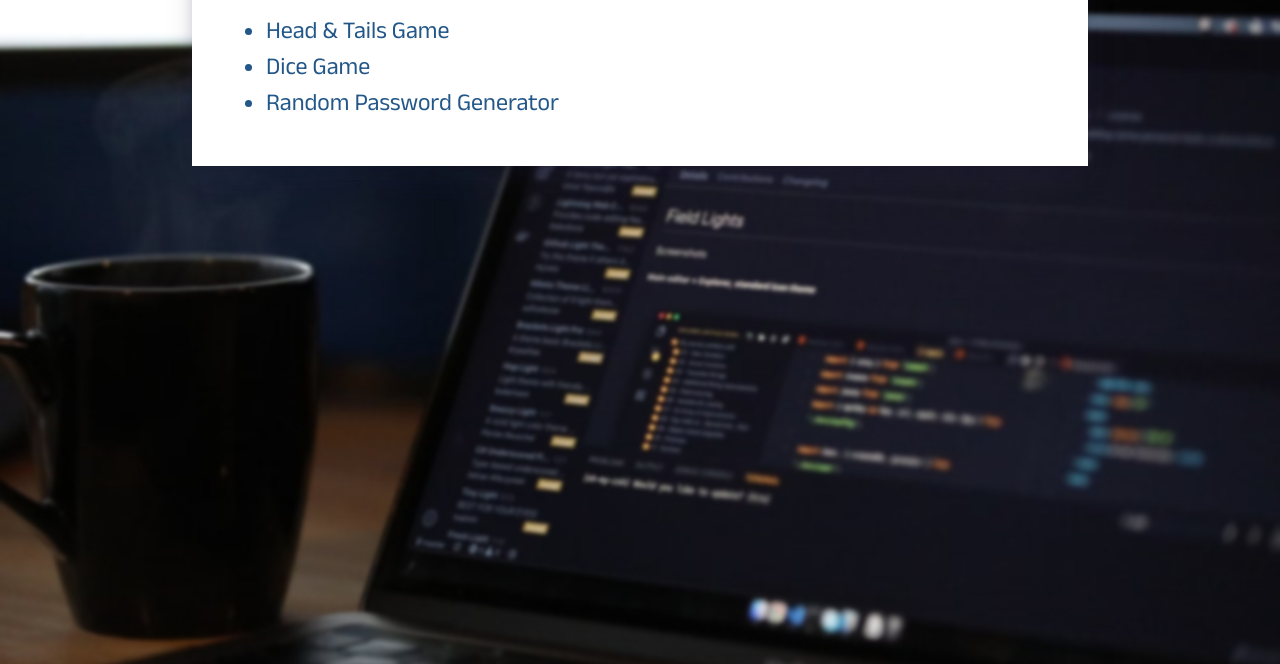
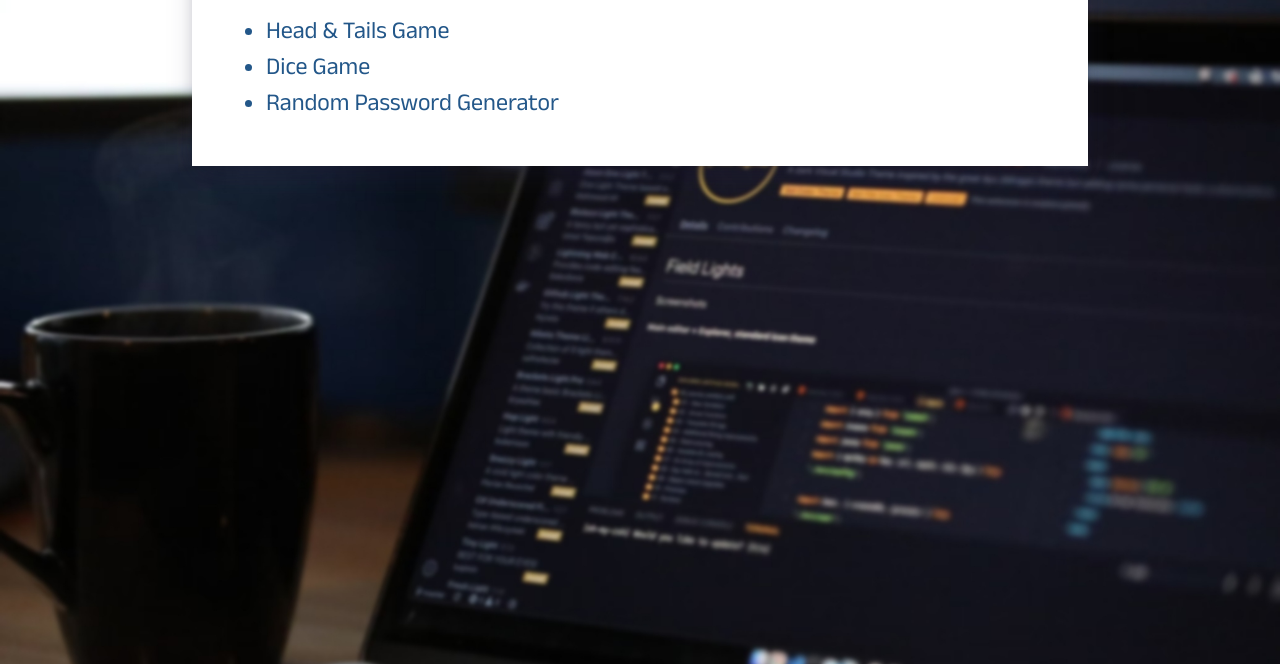
Before and after one commit to Yaqoob543/Javascript-Tasks, a plain HTML site: page index.html in a window 1280 px wide. Shown: the part 136-800 px from the top of the page. Drawn offline with Linux system fonts and the light colour scheme.

Commit message:
Update style.css

```diff
--- a/style.css
+++ b/style.css
@@ -23,6 +23,7 @@ body {
     background-image: url("/main_bg.jpg");
     background-repeat: no-repeat;
     background-size: cover;
+    background-position-y: 50px;
 }
 
 .main2 {
```
